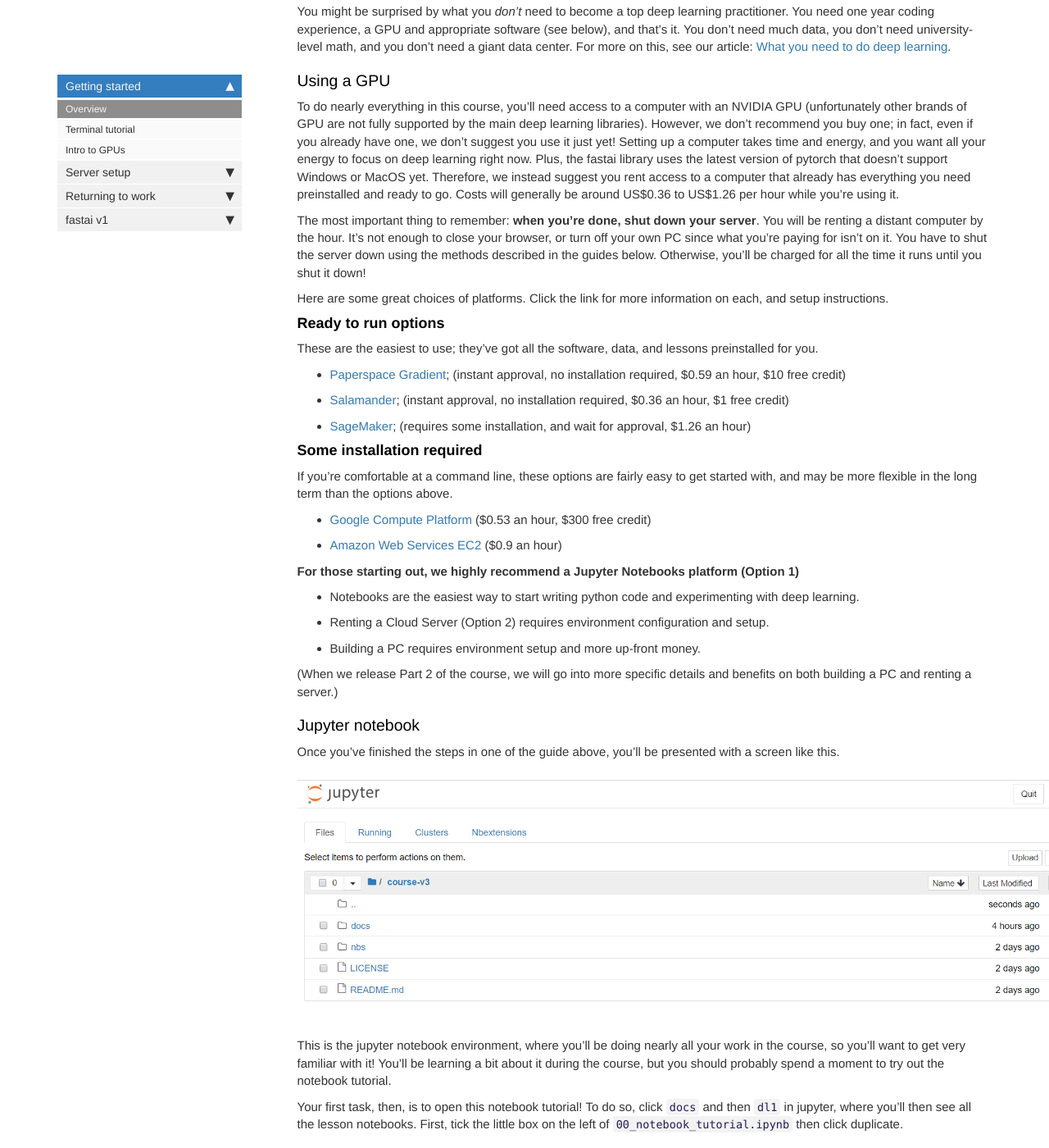
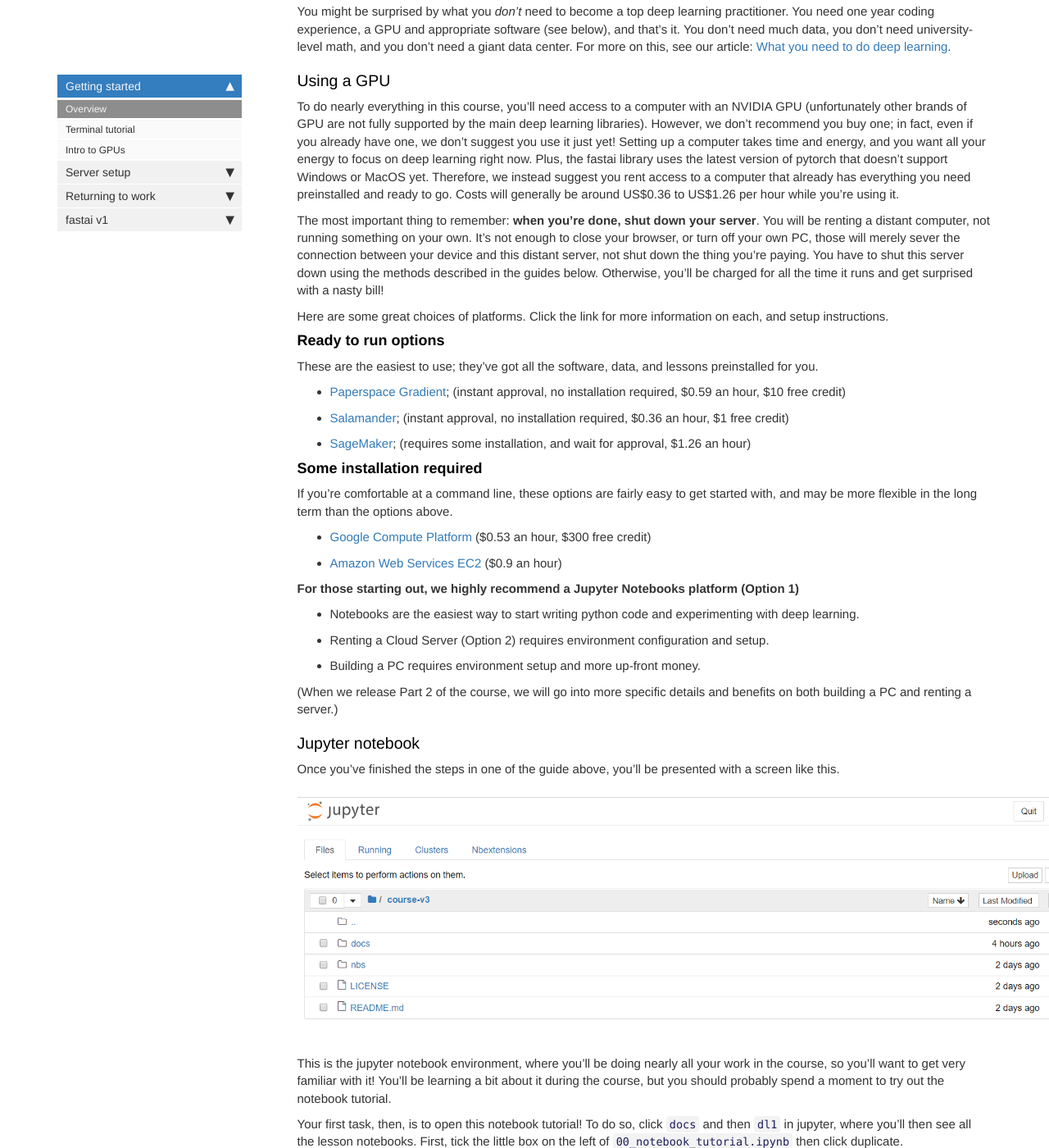
Before and after one commit to tamersalama/course-v3, a Jekyll site: the page built from docs/index.md, in a window 1280 px wide and 1400 px high, scrolled down 290 px. Shown: the whole window at 82% size. Built offline with Jekyll 4.4.1, drawn with Linux system fonts in a browser that asks for light colours; nearby versions of some CDN libraries; comment, search, counter and statistics services are not loaded; some of the changed text lies outside the part shown.

Commit message:
Add a few things in the intro

```diff
--- a/docs/index.md
+++ b/docs/index.md
@@ -12,7 +12,7 @@
 
 To do nearly everything in this course, you'll need access to a computer with an NVIDIA GPU (unfortunately other brands of GPU are not fully supported by the main deep learning libraries). However, we don't recommend you buy one; in fact, even if you already have one, we don't suggest you use it just yet! Setting up a computer takes time and energy, and you want all your energy to focus on deep learning right now. Plus, the fastai library uses the latest version of pytorch that doesn't support Windows or MacOS yet. Therefore, we instead suggest you rent access to a computer that already has everything you need preinstalled and ready to go. Costs will generally be around US$0.36 to US$1.26 per hour while you're using it.
 
- The most important thing to remember: **when you're done, shut down your server**. You will be renting a distant computer by the hour. It's not enough to close your browser, or turn off your own PC since what you're paying for isn't on it. You have to shut the server down using the methods described in the guides below. Otherwise, you'll be charged for all the time it runs until you shut it down!
+ The most important thing to remember: **when you're done, shut down your server**. You will be renting a distant computer, not running something on your own. It's not enough to close your browser, or turn off your own PC, those will merely sever the connection between your device and this distant server, not shut down the thing you're paying. You have to shut this server down using the methods described in the guides below. Otherwise, you'll be charged for all the time it runs and get surprised with a nasty bill!
 
 Here are some great choices of platforms. Click the link for more information on each, and setup instructions.
 
@@ -39,7 +39,6 @@
 
 (When we release Part 2 of the course, we will go into more specific details and benefits on both building a PC and renting a server.)
 
-
 ### Jupyter notebook
 
 Once you've finished the steps in one of the guide above, you'll be presented with a screen like this.
```
Also changed, not shown: other parts of docs/index.md (+1 -1 lines), 1 other file.
